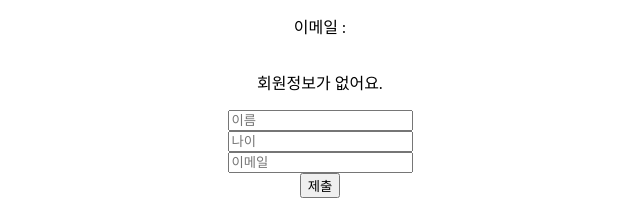
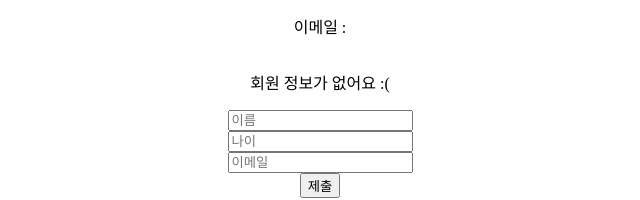
Before and after one commit to deveassy/ts-react-signup-context, a React (Create React App) app: page / in a window 1280 px wide. Shown: the part 366-566 px from the top of the page, without its empty margins (320-960 px from the left). Built offline with nearby package versions, Linux system fonts and the light colour scheme.

Commit message:
코드 리팩토링

```diff
--- a/src/components/Profile.tsx
+++ b/src/components/Profile.tsx
@@ -1,4 +1,4 @@
-import React, { useState, useEffect } from "react";
+import React from "react";
 import styled from "styled-components";
 
 type StateType = {
@@ -14,21 +14,17 @@ type ProfileProps = {
 // 받은 데이터 (props = value)를 제 위치에 뿌려주기만 하면 되는 컴포넌트
 export default function Profile(props: ProfileProps) {
   const { value } = props;
-  const [state, setState] = useState("회원정보가 없어요.");
-
-  useEffect(() => {
-    console.log("rendering");
-    return () => {
-      setState("");
-    };
-  }, [value]);
 
   return (
     <ProfileContainer>
       <ProfileText>이름 : {value.name}</ProfileText>
       <ProfileText>나이 : {value.age}</ProfileText>
       <ProfileText>이메일 : {value.email}</ProfileText>
-      <ProfileText>{state}</ProfileText>
+      <ProfileText>
+        {value.name && value.age && value.email
+          ? "안녕하세요 :)"
+          : "회원 정보가 없어요 :("}
+      </ProfileText>
     </ProfileContainer>
   );
 }
```
Also changed, not shown: src/type.d.ts (deleted).
